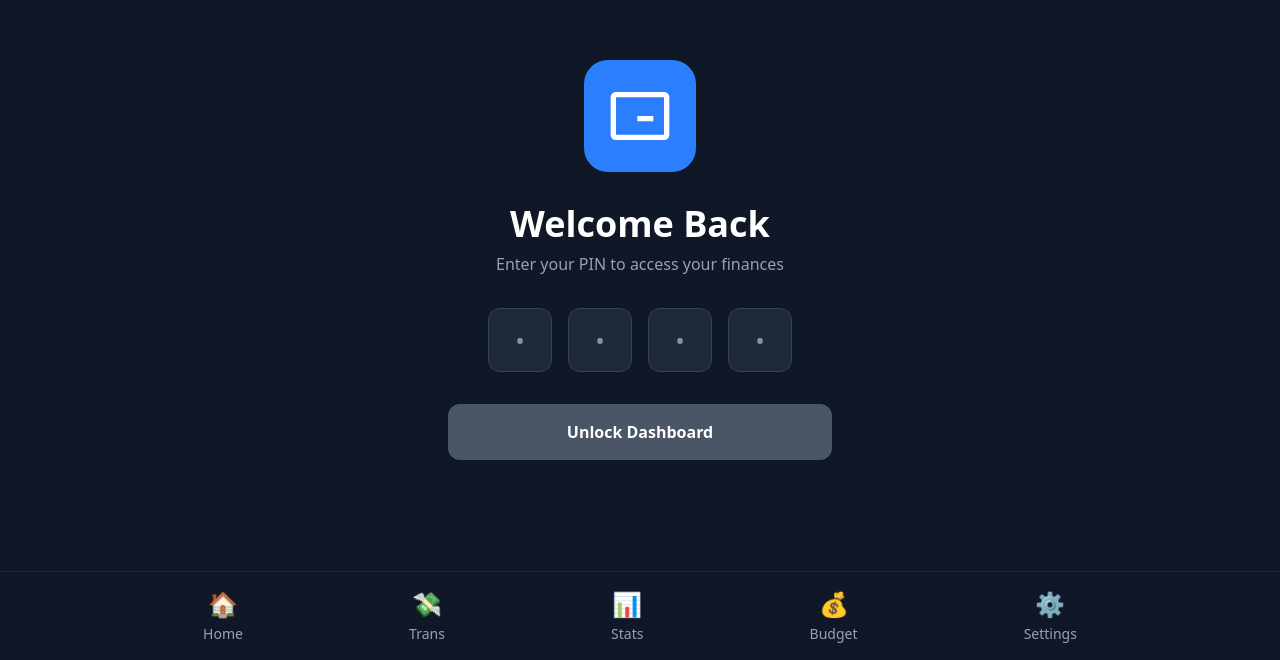
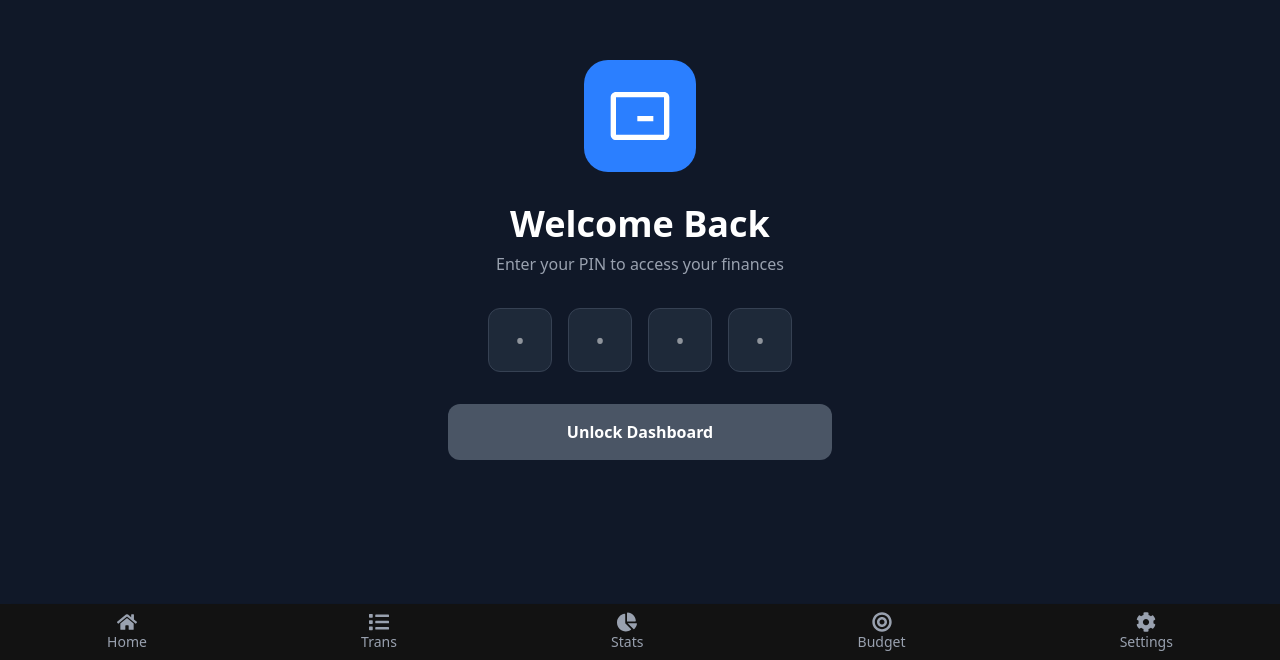
Before and after one commit to Meerchi2754/Loaner, a React (Vite) app: page / in a window 1280 px wide. Shown: the part 140-800 px from the top of the page. Built offline with nearby package versions, Linux system fonts and the light colour scheme.

Commit message:
Added Bottom Navbar in all Pages.

```diff
--- a/src/App.jsx
+++ b/src/App.jsx
@@ -8,6 +8,7 @@ import { seedDatabase } from "./db/seed";
 import { ToastContainer } from "react-toastify";
 import AddTransaction from "./pages/AddTransaction";
 import HistoryTransaction from "./component/HistoryTransaction";
+import BottomNav from "./component/BottomNav";
 
 function App() {
   useEffect(() => {
@@ -21,7 +22,9 @@ function App() {
           <Route path="/home" element={<HomeScreen />} />
           <Route path="/addtransaction" element={<AddTransaction />} />
           <Route path="/history" element={<HistoryTransaction />} />
+          {/* <Route path="/bottom" element={<BottomNav />} /> */}
         </Routes>
+          <BottomNav />
         <ToastContainer />
         {/* <LockScreen /> */}
       </Provider>
--- a/src/component/BottomNav.jsx
+++ b/src/component/BottomNav.jsx
@@ -0,0 +1,76 @@
+import React from "react";
+import { NavLink } from "react-router-dom";
+import { FaHome, FaList, FaChartPie, FaBullseye, FaCog } from "react-icons/fa";
+
+const BottomNav = () => {
+  return (
+    <div className="fixed bottom-0 left-0 right-0 bg-[#121212] text-gray-400 flex justify-around items-center py-2 shadow-lg z-50">
+      {/* Home */}
+      <NavLink
+        to="/home"
+        className={({ isActive }) =>
+          `flex flex-col items-center text-sm ${
+            isActive ? "text-blue-500" : "text-gray-400"
+          }`
+        }
+      >
+        <FaHome className="text-xl" />
+        <span>Home</span>
+      </NavLink>
+
+      {/* Transactions */}
+      <NavLink
+        to="/transactions"
+        className={({ isActive }) =>
+          `flex flex-col items-center text-sm ${
+            isActive ? "text-blue-500" : "text-gray-400"
+          }`
+        }
+      >
+        <FaList className="text-xl" />
+        <span>Trans</span>
+      </NavLink>
+
+      {/* Stats */}
+      <NavLink
+        to="/stats"
+        className={({ isActive }) =>
+          `flex flex-col items-center text-sm ${
+            isActive ? "text-blue-500" : "text-gray-400"
+          }`
+        }
+      >
+        <FaChartPie className="text-xl" />
+        <span>Stats</span>
+      </NavLink>
+
+      {/* Budget */}
+      <NavLink
+        to="/budget"
+        className={({ isActive }) =>
+          `flex flex-col items-center text-sm ${
+            isActive ? "text-blue-500" : "text-gray-400"
+          }`
+        }
+      >
+        <FaBullseye className="text-xl" />
+        <span>Budget</span>
+      </NavLink>
+
+      {/* Settings */}
+      <NavLink
+        to="/settings"
+        className={({ isActive }) =>
+          `flex flex-col items-center text-sm ${
+            isActive ? "text-blue-500" : "text-gray-400"
+          }`
+        }
+      >
+        <FaCog className="text-xl" />
+        <span>Settings</span>
+      </NavLink>
+    </div>
+  );
+};
+
+export default BottomNav;
--- a/src/component/HistoryTransaction.jsx
+++ b/src/component/HistoryTransaction.jsx
@@ -1,8 +1,31 @@
 import React, { use, useMemo, useState, useEffect } from "react";
 import { db } from "../db/appDB";
+import { useSelector } from "react-redux";
 
 const HistoryTransaction = ({ categories, allTransactions }) => {
-  const transactionLen = allTransactions.length;
+  const reduxCategories = useSelector((state) => state.category);
+  const finalCategories = categories || reduxCategories;
+  const [fetchedTransactions, setFetchedTransactions] = useState([]);
+  const finalAllTransactions = allTransactions || fetchedTransactions;
+
+  useEffect(() => {
+    if (!allTransactions) {
+      (async () => {
+        try {
+          const tx = await db.transactions.toArray();
+          setFetchedTransactions(tx);
+        } catch (err) {
+          console.error("Failed to load transactions:", err);
+        }
+      })();
+    }
+  }, [allTransactions]);
+
+  if (!Array.isArray(finalCategories)) {
+    return <p>Error: Categories not loaded</p>;
+  }
+
+  const transactionLen = finalAllTransactions.length;
   // group transactions by date label: Today, Yesterday, or YYYY-MM-DD
   const groupedByDate = useMemo(() => {
     const groups = {};
@@ -11,7 +34,7 @@ const HistoryTransaction = ({ categories, allTransactions }) => {
       .toISOString()
       .slice(0, 10);
 
-    for (const tx of allTransactions) {
+    for (const tx of finalAllTransactions) {
       // prefer explicit date field, fallback to createdAt slice if present
       const txDate =
         tx.date ?? (tx.createdAt ? tx.createdAt.slice(0, 10) : today);
--- a/src/component/HomeScreen.jsx
+++ b/src/component/HomeScreen.jsx
@@ -13,19 +13,11 @@ ChartJS.register(ArcElement, Tooltip, Legend);
 
 const HomeScreen = () => {
   const navigate = useNavigate();
-  const categories = [
-    { name: "Food" },
-    { name: "Travel" },
-    { name: "Bills" },
-    { name: "Shopping" },
-    { name: "Salary" },
-    { name: "Rapido" },
-  ];
+  const categories = useSelector((state) => state.category);
   const [allTransactions, setAllTransactions] = useState([]);
   const [isModalOpen, setIsModalOpen] = useState(false);
   const openModal = () => setIsModalOpen(true);
   const closeModal = () => setIsModalOpen(false);
-
   const budget = useSelector((state) => state.transaction.budget);
   useEffect(() => {
     let mounted = true;
@@ -43,7 +35,6 @@ const HomeScreen = () => {
     };
   }, []);
 
-  // total expense calculation
   const totalExpense = useLiveQuery(async () => {
     const expenses = await db.transactions
       .where("type")
@@ -58,8 +49,7 @@ const HomeScreen = () => {
     return expenses.reduce((sum, t) => sum + t.amount, 0);
   }, []);
 
-  // total income calculation
-  const totalIncome = useLiveQuery(async () => {
+ const totalIncome = useLiveQuery(async () => {
     const income = await db.transactions
       .where("type")
       .equals("Income")
@@ -112,7 +102,7 @@ const HomeScreen = () => {
   return (
     <>
       <div className="bg-[#121212] text-amber-50 w-full min-h-screen p-4 pt-21 relative ">
-        <Navbar totalBalance={totalBalance} budget={budget}/>
+        <Navbar totalBalance={totalBalance} budget={budget} />
         <StatsCards
           totalIncome={totalIncome}
           totalExpense={totalExpense}
@@ -154,7 +144,7 @@ const HomeScreen = () => {
         {/* Floating Action Button */}
         <button
           onClick={() => navigate("/addtransaction")}
-          className="fixed bottom-10 right-8 bg-blue-500 text-white w-14 h-14 rounded-full shadow-lg flex items-center justify-center text-3xl hover:bg-blue-600 transition"
+          className="fixed bottom-25 right-5 bg-blue-500 text-white w-14 h-14 rounded-full shadow-lg flex items-center justify-center text-3xl hover:bg-blue-600 transition"
         >
           +
         </button>
@@ -185,8 +175,6 @@ const HomeScreen = () => {
         <div className="p-4 sm:p-6">
           <History categories={categories} allTransactions={allTransactions} />
         </div>
-
-
       </div>
     </>
   );
--- a/src/component/LockScreen.jsx
+++ b/src/component/LockScreen.jsx
@@ -105,7 +105,7 @@ const LockScreen = () => {
       </div>
 
       {/* Bottom Navigation */}
-      <nav className="fixed bottom-0 left-0 right-0 bg-gray-900 border-t border-gray-800 px-4 sm:px-6 py-3 sm:py-4">
+      {/* <nav className="fixed bottom-0 left-0 right-0 bg-gray-900 border-t border-gray-800 px-4 sm:px-6 py-3 sm:py-4">
         <div className="max-w-screen-lg mx-auto flex justify-around items-center gap-2 sm:gap-4">
           <NavItem icon="🏠" label="Home" />
           <NavItem icon="💸" label="Trans" />
@@ -113,7 +113,7 @@ const LockScreen = () => {
           <NavItem icon="💰" label="Budget" />
           <NavItem icon="⚙️" label="Settings" />
         </div>
-      </nav>
+      </nav> */}
     </div>
   );
 };
--- /dev/null
+++ b/src/features/categorySlice.jsx
@@ -0,0 +1,23 @@
+import { createSlice } from "@reduxjs/toolkit";
+
+const initialState = [
+  { id: 1, name: "Food", icon: "🍔" },
+  { id: 2, name: "Travel", icon: "🚗" },
+  { id: 3, name: "Bills", icon: "💡" },
+  { id: 4, name: "Shopping", icon: "🛒" },
+  { id: 5, name: "Salary", icon: "💰" },
+  { id: 6, name: "Rapido", icon: "🏍️" },
+];
+
+export const categorySlice = createSlice({
+  name: "category",
+  initialState,
+  reducers: {
+    addcategory: (state, action) => {
+      state.push(...action.payload);
+    },
+  },
+});
+
+export const { addcategory } = categorySlice.reducer;
+export default categorySlice.reducer;
--- a/src/store/store.jsx
+++ b/src/store/store.jsx
@@ -1,10 +1,12 @@
 import { configureStore } from "@reduxjs/toolkit";
 import userReducer from "../features/userSlice";
 import transactionReducer from "../features/dataSlice";
+import categoryReducer from "../features/categorySlice";
 
 export const store = configureStore({
   reducer: {
     user: userReducer,
     transaction: transactionReducer,
+    category: categoryReducer,
   },
 });
```
